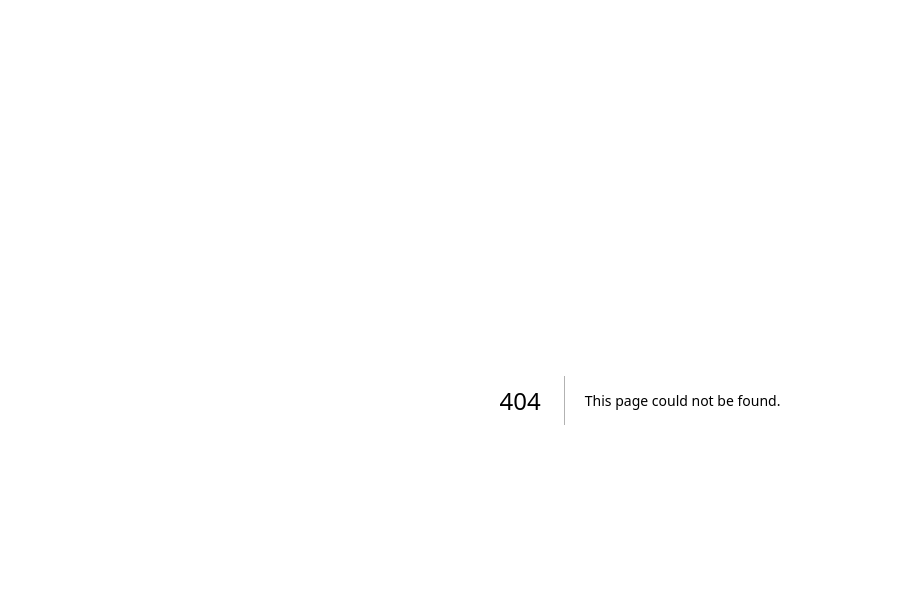
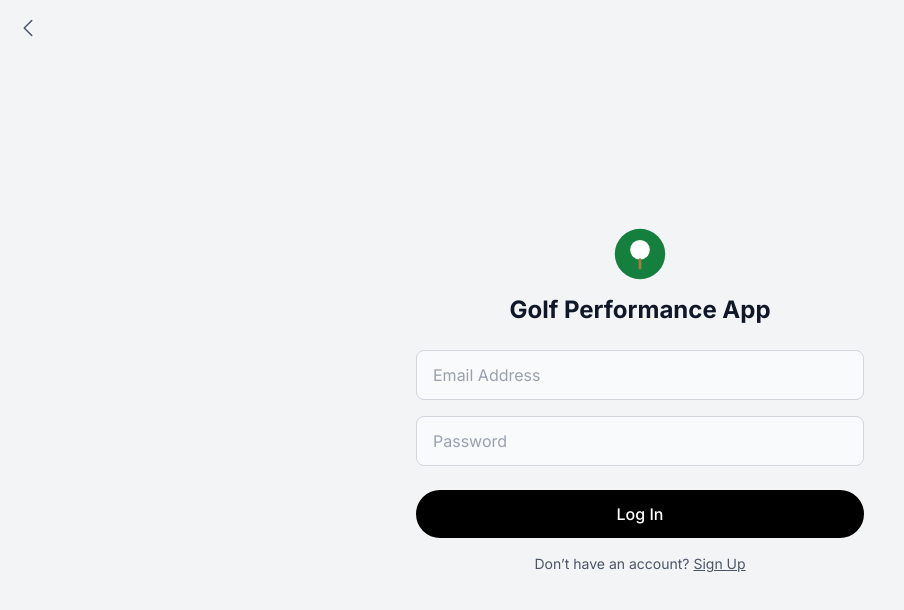
Before and after one commit to mdstrobe/golf-app, a Next.js app: page /login in a window 1280 px wide. Before the commit this address had no page. Shown: the top 610 px of the page, without its empty margins (0-904 px from the left). Built offline with nearby package versions, Linux system fonts and the light colour scheme; no server answers.

Commit message:
Added loginPage and fixed some formatting issues

```diff
--- /dev/null
+++ b/src/app/login/page.tsx
@@ -0,0 +1,119 @@
+'use client';
+
+import React, { useState } from 'react';
+import { createClient } from '@supabase/supabase-js';
+import { useRouter } from 'next/navigation';
+
+// Ensure environment variables are defined
+const supabaseUrl = process.env.NEXT_PUBLIC_SUPABASE_URL;
+const supabaseAnonKey = process.env.NEXT_PUBLIC_SUPABASE_ANON_KEY;
+
+if (!supabaseUrl || !supabaseAnonKey) {
+  throw new Error('Missing Supabase environment variables. Please set NEXT_PUBLIC_SUPABASE_URL and NEXT_PUBLIC_SUPABASE_ANON_KEY in .env.local or Vercel.');
+}
+
+// Initialize Supabase client
+const supabase = createClient(supabaseUrl, supabaseAnonKey);
+
+const LoginPage: React.FC = () => {
+  const [email, setEmail] = useState('');
+  const [password, setPassword] = useState('');
+  const [error, setError] = useState<string | null>(null);
+  const router = useRouter();
+
+  const handleLogin = async (e: React.MouseEvent<HTMLButtonElement>) => {
+    e.preventDefault();
+    setError(null);
+
+    if (!email || !password) {
+      setError('Please fill in all fields.');
+      return;
+    }
+
+    const { error } = await supabase.auth.signInWithPassword({
+      email,
+      password,
+    });
+
+    if (error) {
+      setError(error.message);
+    } else {
+      router.push('/dashboard'); // Redirect to dashboard on success
+    }
+  };
+
+  return (
+    <div className="h-screen bg-gray-100 flex flex-col items-center justify-center px-4 py-4 overflow-hidden relative" style={{ fontFamily: 'Inter, sans-serif' }}>
+      {/* Back Button */}
+      <button
+        onClick={() => router.push('/')}
+        className="absolute top-4 left-4 text-gray-600 hover:text-gray-800 transition"
+      >
+        <svg xmlns="http://www.w3.org/2000/svg" fill="none" viewBox="0 0 24 24" strokeWidth={1.5} stroke="currentColor" className="w-6 h-6">
+          <path strokeLinecap="round" strokeLinejoin="round" d="M15.75 19.5L8.25 12l7.5-7.5" />
+        </svg>
+      </button>
+
+      {/* Circular Golf Logo */}
+      <div className="w-14 h-14 rounded-full flex items-center justify-center mb-3 relative z-10">
+        <svg width="200" height="200" viewBox="0 0 200 200" fill="none" xmlns="http://www.w3.org/2000/svg">
+          <circle cx="100" cy="100" r="90" fill="#15803D" />
+          <circle cx="100" cy="85" r="35" fill="white" />
+          <circle cx="100" cy="85" r="35" fill="url(#golfBallPattern)" />
+          <defs>
+            <pattern id="golfBallPattern" patternUnits="userSpaceOnUse" width="10" height="10">
+              <circle cx="5" cy="5" r="1" fill="#E5E7EB" opacity="0.3" />
+              <line x1="0" y1="5" x2="10" y2="5" stroke="#E5E7EB" strokeWidth="0.5" opacity="0.2" />
+              <line x1="5" y1="0" x2="5" y2="10" stroke="#E5E7EB" strokeWidth="0.5" opacity="0.2" />
+            </pattern>
+          </defs>
+          <path d="M100 120 L100 150" stroke="#A37B43" strokeWidth="10" strokeLinecap="round" />
+        </svg>
+      </div>
+
+      {/* App Name */}
+      <h1 className="text-2xl font-bold text-gray-900 relative z-10 mb-6">Golf Performance App</h1>
+
+      {/* Error Message */}
+      {error && (
+        <p className="text-red-500 text-sm mb-4">{error}</p>
+      )}
+
+      {/* Input Fields */}
+      <div className="w-full max-w-md space-y-4">
+        <input
+          type="email"
+          placeholder="Email Address"
+          value={email}
+          onChange={(e) => setEmail(e.target.value)}
+          className="w-full px-4 py-3 bg-gray-50 border border-gray-300 rounded-lg text-gray-800 placeholder-gray-400 focus:outline-none focus:ring-2 focus:ring-green-700"
+        />
+        <input
+          type="password"
+          placeholder="Password"
+          value={password}
+          onChange={(e) => setPassword(e.target.value)}
+          className="w-full px-4 py-3 bg-gray-50 border border-gray-300 rounded-lg text-gray-800 placeholder-gray-400 focus:outline-none focus:ring-2 focus:ring-green-700"
+        />
+      </div>
+
+      {/* Log In Button */}
+      <div className="mt-6 w-full max-w-md">
+        <button
+          onClick={handleLogin}
+          className="w-full bg-black text-white text-center py-3 rounded-full font-medium hover:bg-gray-800 transition"
+        >
+          Log In
+        </button>
+      </div>
+
+      {/* Sign Up Link */}
+      <p className="mt-4 text-gray-600 text-sm text-center">
+        Don’t have an account?{' '}
+        <a href="/signup" className="underline hover:text-gray-800">Sign Up</a>
+      </p>
+    </div>
+  );
+};
+
+export default LoginPage;
```
Also changed, not shown: src/app/dashboard/page.tsx (added).
